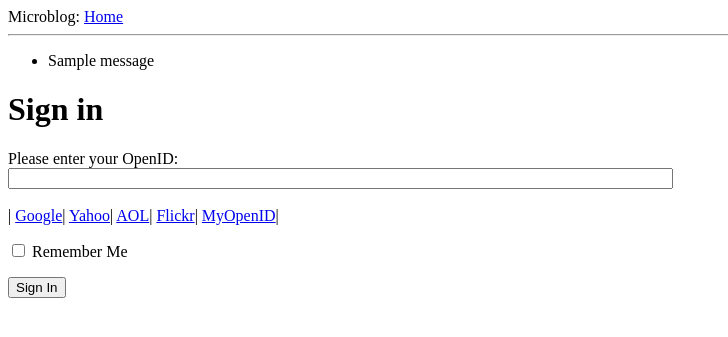
After one commit to moloch/microblog, a Flask app: page /login in a window 1280 px wide. The commit adds this page. Shown: the top 337 px of the page, without its empty margins (0-728 px from the left). Run offline with Flask 2, Linux system fonts and the light colour scheme; tables that the repository leaves empty hold one stand-in row (values such as "Sample post"); one stand-in notice (Sample message) is shown.

Commit message:
part IV 1/2

```diff
--- a/app/__init__.py
+++ b/app/__init__.py
@@ -1,4 +1,8 @@
 from flask import Flask
+from flask.ext.sqlalchemy import SQLAlchemy
 
 app = Flask(__name__)
-from app import views
+app.config.from_object('config')
+db=SQLAlchemy(app)
+
+from app import views, models
--- /dev/null
+++ b/app/forms.py
@@ -0,0 +1,7 @@
+from flask.ext.wtf import Form
+from wtforms import StringField, BooleanField
+from wtforms.validators import DataRequired
+
+class LoginForm(Form):
+    openid = StringField('openid', validators=[DataRequired()])
+    remember_me = BooleanField('remember_me', default=False)
--- a/app/templates/base.html
+++ b/app/templates/base.html
@@ -9,6 +9,15 @@
     <body>
         <div>Microblog: <a href="/index">Home</a></div>
         <hr>
+        {% with messages = get_flashed_messages() %}
+            {% if messages %}
+                <ul>
+                {% for message in messages %}
+                    <li>{{ message }}</li>
+                {% endfor %}
+                </ul>
+            {% endif %}
+        {% endwith %}
         {% block content %}
         {% endblock %}
     </body>
--- /dev/null
+++ b/app/templates/login.html
@@ -0,0 +1,31 @@
+{% extends "base.html" %}
+
+{% block content %}
+<script type="text/javascript">
+    function set_openid(openid, provider){
+        username = openid.search('<username>')
+            if (username != -1){
+                user = prompt('Enter your ' + provider + ' username:')
+                openid = openid.substr(0, u) + user
+            }
+        form = document.forms['login'];
+        form.elements['openid'].value = openid
+    }
+</script>
+    <h1>Sign in</h1>
+    <form action="" method="post" name="login">
+        {{ form.hidden_tag() }}
+        <p>
+            Please enter your OpenID:<br>
+            {{ form.openid(size=80) }}<br>
+            {% for error in form.openid.errors %}
+                <span style="color: red;">[{{ error }}]</span>
+                {% endfor %}<br>
+                |{% for pr in providers %}
+                    <a href="javascript:set_openid('{{pr.url}}','{{pr.name}}');">{{ pr.name }}</a>|
+                {% endfor %}
+        </p>
+        <p>{{ form.remember_me }} Remember Me</p>
+        <p><input type="submit" value="Sign In"></p>
+    </form>
+{% endblock %}
--- a/app/views.py
+++ b/app/views.py
@@ -1,5 +1,6 @@
-from flask import render_template
+from flask import render_template, flash, redirect
 from app import app
+from .forms import LoginForm
 
 @app.route('/')
 @app.route('/index')
@@ -15,3 +16,11 @@ def index():
             'body': 'The Avengers movie was so cool!'
         }]
     return render_template('index.html', title='home', user=user, posts=posts)
+
+@app.route('/login', methods=['GET', 'POST'])
+def login():
+    form = LoginForm()
+    if form.validate_on_submit():
+        flash('login requested for OpenID=%s, remember_me=%s' % (form.openid.data, str(form.remember_me.data) ))
+        return redirect('/index')
+    return render_template('login.html', title='Sign In', form=form, providers=app.config['OPENID_PROVIDERS'])
--- /dev/null
+++ b/db_repository/manage.py
@@ -0,0 +1,5 @@
+#!/usr/bin/env python
+from migrate.versioning.shell import main
+
+if __name__ == '__main__':
+    main(six='<module 'six' from '/home/vagrant/projects/flask/microblog/venv/lib/python3.4/site-packages/six.py'>')
--- /dev/null
+++ b/db_upgrade.py
@@ -0,0 +1,6 @@
+from migrate.versioning import api
+from config import SQLALCHEMY_DATABASE_URI as uri, SQLALCHEMY_MIGRATE_REPO as repo
+
+api.upgrade(uri, repo)
+v= api.db_version(uri, repo)
+print('Current database version: ' + str(v))
```
Also changed, not shown: app/models.py (added, +9 -0 lines), config.py (added, +14 -0 lines), db_create.py (added, +10 -0 lines), db_downgrade.py (added, +7 -0 lines), db_migrate.py (added, +16 -0 lines), db_repository/migrate.cfg (added, +25 -0 lines), db_repository/__init__.py (added), db_repository/versions/__init__.py (added), 2 other files.
